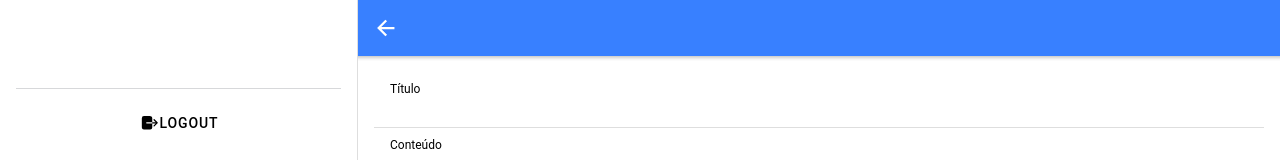
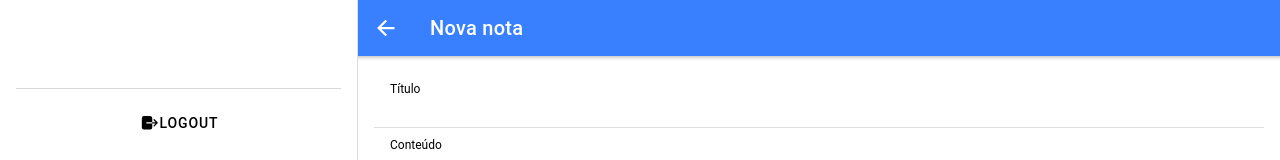
Before and after one commit to leonardoaguiarsouza/tcc-versao-react, a React (Create React App) app: page /note in a window 1280 px wide. Shown: the top 160 px of the page. Built offline with nearby package versions, Linux system fonts and the light colour scheme; no server answers.

Commit message:
Ajuste no limite de caracteres do titulo

```diff
--- a/src/pages/note-details/NoteDetails.tsx
+++ b/src/pages/note-details/NoteDetails.tsx
@@ -10,14 +10,14 @@ const NoteDetails: React.FC<{
     }> = (props) => {
 
     let initialState: any = {
-        title: "",
-        content: "",
+        title: null,
+        content: null,
         active: null
     }
 
     const id = props.match.params.id;
     const noteCollection = firebase.firestore().collection('notes');
-    const [ionTitle, setIonTitle] = useState("");
+    const [ionTitle, setIonTitle] = useState("Nova nota");
     const [state, setState] = React.useState(initialState);
     const [noteActive, setNoteActive] = useState(false);
 
@@ -73,7 +73,7 @@ const NoteDetails: React.FC<{
             <IonContent className="ion-padding">
                 <IonItem>
                     <IonLabel position="stacked">Título</IonLabel>
-                    <IonInput value={state.title} onIonChange={(e: any) => handleChange(e) } name="title" />
+                    <IonInput maxlength={15} value={state.title} onIonChange={(e: any) => handleChange(e) } name="title" />
                 </IonItem>
 
                 <IonItem>
```
